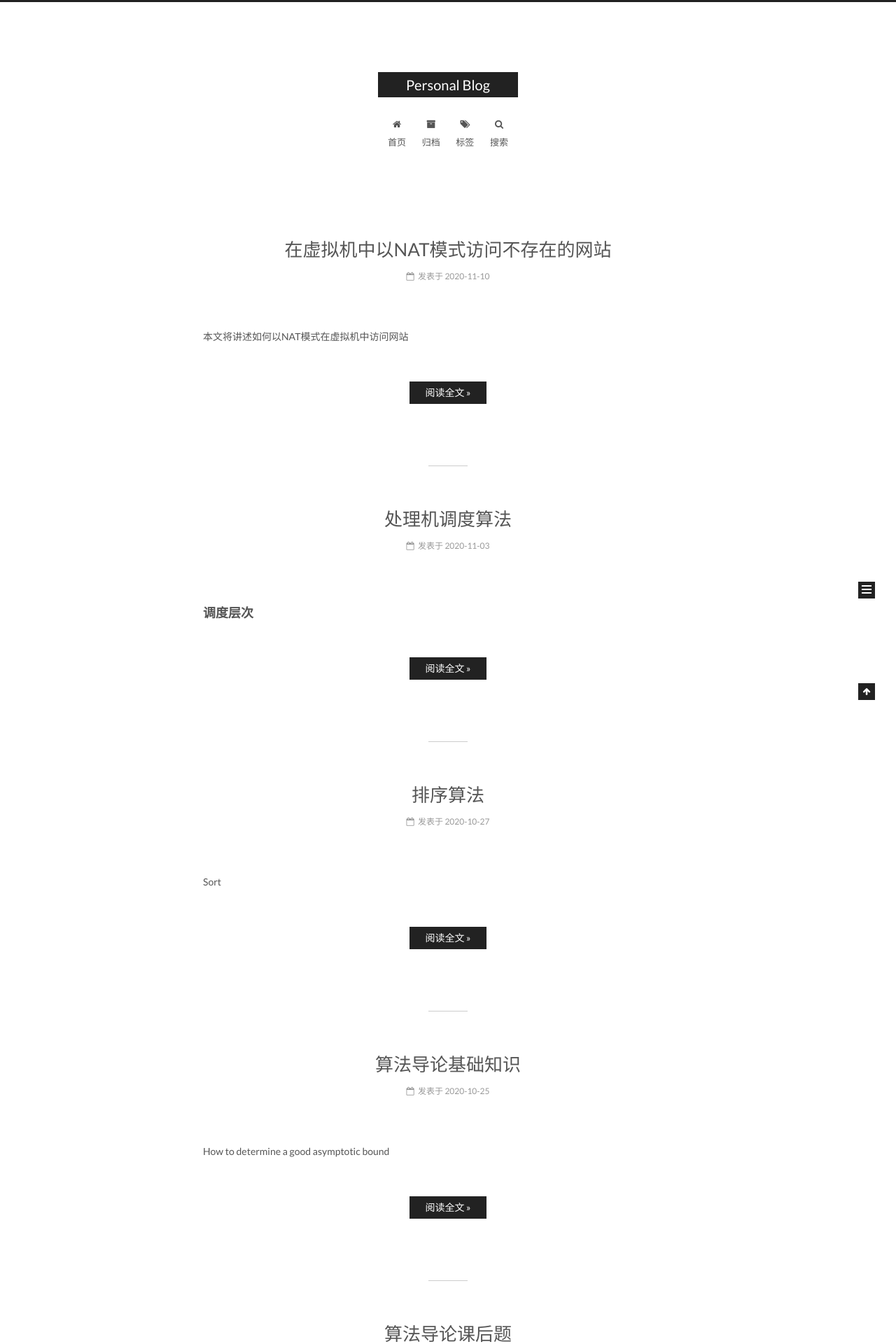
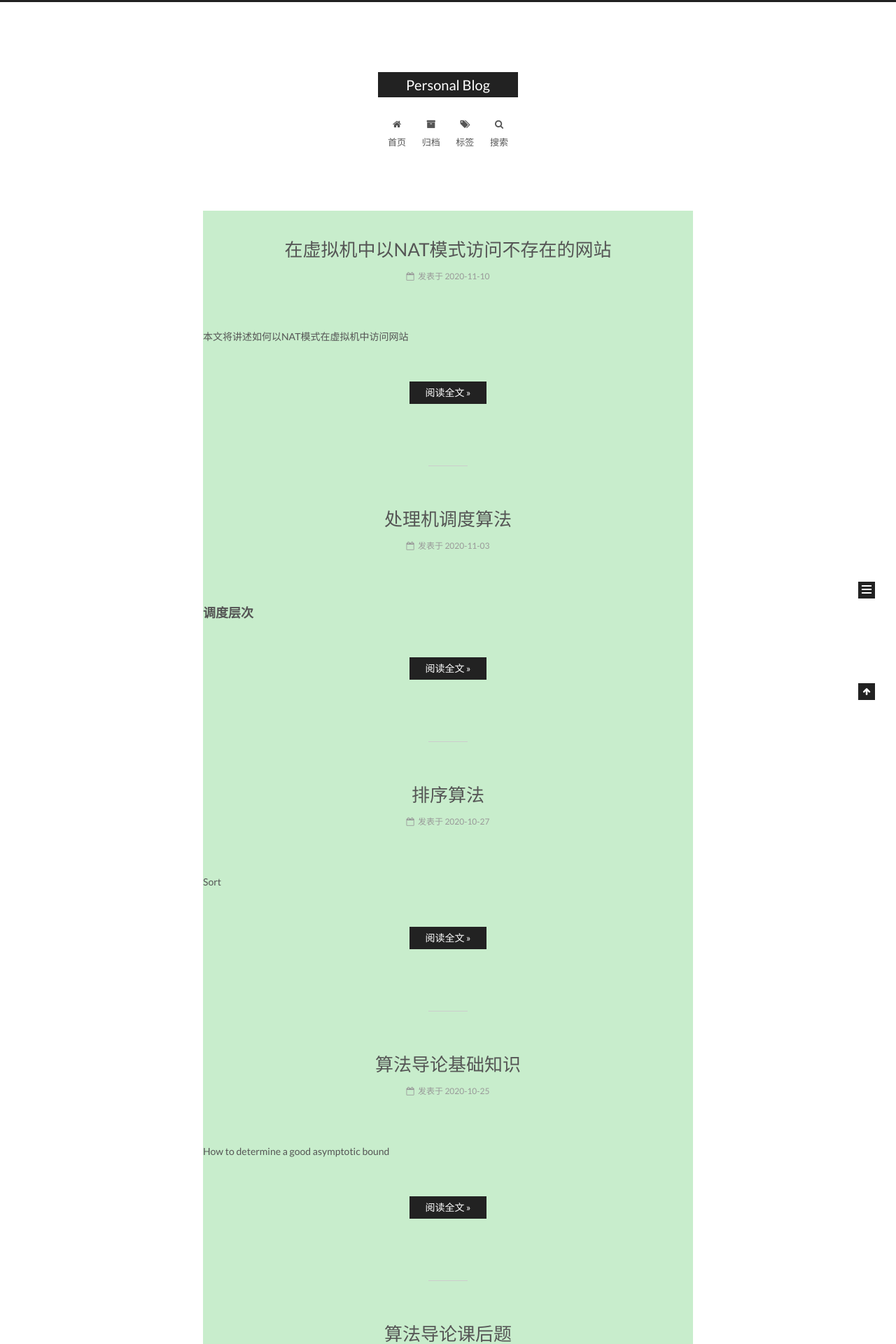
Before and after one commit to ONLYUNIVERSE/ONLYUNIVERSE.github.io, a Jekyll site: the page built from index.html, in a window 1280 px wide. Shown: the top 1920 px of the page at 70% size. Built offline with Jekyll 4.4.1, drawn with Linux system fonts in a browser that asks for light colours; formulas are drawn with MathJax 3; the list of posts is cut into pages by our own code.

Commit message:
Update custom.scss

```diff
--- a/_sass/_custom/custom.scss
+++ b/_sass/_custom/custom.scss
@@ -1 +1,4 @@
 // Custom styles.
+.content-wrap {
+    background: rgba(200, 237, 204, 255);
+}
```
